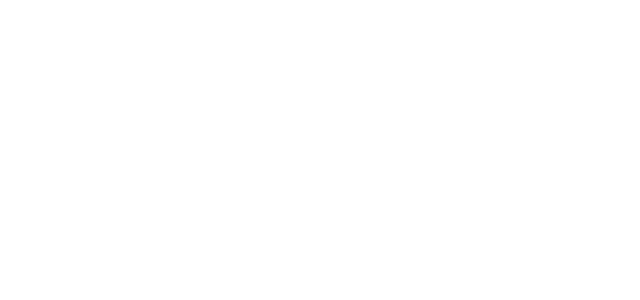
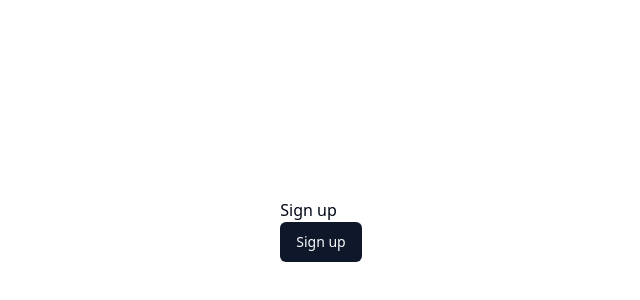
Before and after one commit to cuadros-code/trendo, a React (Vite) app: page /sign-up in a window 1280 px wide. Shown: the part 170-470 px from the top of the page, without its empty margins (319-959 px from the left). Built offline with nearby package versions, Linux system fonts and the light colour scheme.

Commit message:
Add @radix-ui/react-slot dependency and update AuthLayout and SignupForm components

```diff
--- a/package.json
+++ b/package.json
@@ -10,6 +10,7 @@
     "preview": "vite preview"
   },
   "dependencies": {
+    "@radix-ui/react-slot": "^1.0.2",
     "class-variance-authority": "^0.7.0",
     "clsx": "^2.1.0",
     "lucide-react": "^0.323.0",
--- a/src/_auth/AuthLayout.tsx
+++ b/src/_auth/AuthLayout.tsx
@@ -1,6 +1,21 @@
+import { Outlet, Navigate } from 'react-router-dom';
+
 const AuthLayout = () => {
+
+  const isAuthenticated = false;
+
   return (
-    <></>
+    <>
+      {
+        isAuthenticated
+        ? <Navigate to="/app" />
+        : <>
+            <section className='flex flex-1 justify-center items-center flex-col py-10'>
+              <Outlet />
+            </section>
+          </>
+      }
+    </>
   );
 }
 
--- a/src/_auth/forms/SignupForm.tsx
+++ b/src/_auth/forms/SignupForm.tsx
@@ -1,8 +1,13 @@
+import { Button } from "@/components/ui/button";
+
 const SignupForm = () => {
   return (
-    <main className='flex h-screen'>
-
-    </main>
+    <div>
+      <h1>Sign up</h1>
+      <Button type="submit">
+        Sign up
+      </Button>
+    </div>
   );
 }
 
--- /dev/null
+++ b/src/components/ui/button.tsx
@@ -0,0 +1,56 @@
+import * as React from "react"
+import { Slot } from "@radix-ui/react-slot"
+import { cva, type VariantProps } from "class-variance-authority"
+
+import { cn } from "@/lib/utils"
+
+const buttonVariants = cva(
+  "inline-flex items-center justify-center whitespace-nowrap rounded-md text-sm font-medium ring-offset-background transition-colors focus-visible:outline-none focus-visible:ring-2 focus-visible:ring-ring focus-visible:ring-offset-2 disabled:pointer-events-none disabled:opacity-50",
+  {
+    variants: {
+      variant: {
+        default: "bg-primary text-primary-foreground hover:bg-primary/90",
+        destructive:
+          "bg-destructive text-destructive-foreground hover:bg-destructive/90",
+        outline:
+          "border border-input bg-background hover:bg-accent hover:text-accent-foreground",
+        secondary:
+          "bg-secondary text-secondary-foreground hover:bg-secondary/80",
+        ghost: "hover:bg-accent hover:text-accent-foreground",
+        link: "text-primary underline-offset-4 hover:underline",
+      },
+      size: {
+        default: "h-10 px-4 py-2",
+        sm: "h-9 rounded-md px-3",
+        lg: "h-11 rounded-md px-8",
+        icon: "h-10 w-10",
+      },
+    },
+    defaultVariants: {
+      variant: "default",
+      size: "default",
+    },
+  }
+)
+
+export interface ButtonProps
+  extends React.ButtonHTMLAttributes<HTMLButtonElement>,
+    VariantProps<typeof buttonVariants> {
+  asChild?: boolean
+}
+
+const Button = React.forwardRef<HTMLButtonElement, ButtonProps>(
+  ({ className, variant, size, asChild = false, ...props }, ref) => {
+    const Comp = asChild ? Slot : "button"
+    return (
+      <Comp
+        className={cn(buttonVariants({ variant, size, className }))}
+        ref={ref}
+        {...props}
+      />
+    )
+  }
+)
+Button.displayName = "Button"
+
+export { Button, buttonVariants }
```
Also changed, not shown: 1 other file (tests, documents, lock files or other folders).
